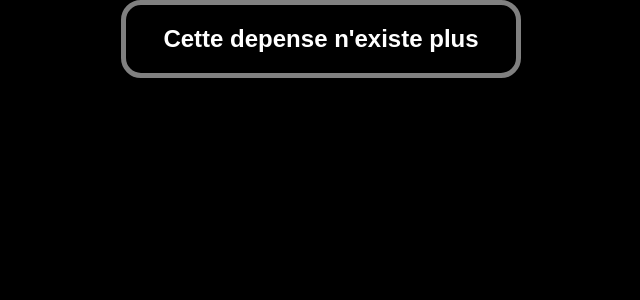
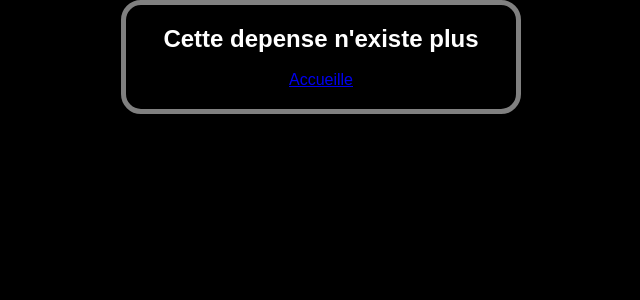
Before and after one commit to c-cedina/budget, a PHP site: page /suppression.php?depense=1 in a window 1280 px wide. Shown: the top 300 px of the page, without its empty margins (319-959 px from the left). Run offline with PHP 8.4, Linux system fonts and the light colour scheme; data that the repository does not hold is empty.

Commit message:
ajout retour accueille

```diff
--- a/modification.php
+++ b/modification.php
@@ -140,6 +140,10 @@ $date_depense_upd = $day_depense_upd . '-' . $month_depense_upd . '-' . $year_de
         <input type="submit" id="formupdate" name="formupdate" value="Modifier">
     </form>
     <br>
+    <p>Pour retourner a l'accueille cliquer si-dessous</p> <br>
+    <a href="https://gestiond-depense-50c701015e05.herokuapp.com/">
+        <h1> Accueille </h1>
+    </a>
     <script>
         document.getElementById('update_dps').onsubmit = function() {
             return confirm('Êtes-vous sûr de vouloir faire cette Modification ?');
--- a/suppression.php
+++ b/suppression.php
@@ -84,12 +84,17 @@ if ($result == true) {
         <br><br>
         <form id="delete_dps" method="post">
             <input type="submit" id="formdelete" name="formdelete" value="Supprimer">
-        </form>
+        </form><br><br>
+        <p>Pour retourner a l'accueille cliquer si-dessous</p><br>
+        <a href="https://gestiond-depense-50c701015e05.herokuapp.com/">
+            <h1> Accueille </h1>
+        </a>
         <script>
             document.getElementById('delete_dps').onsubmit = function() {
                 return confirm('Êtes-vous sûr de vouloir faire cette Supression ?');
             }
         </script>
+
     </div>
 
 <?php
@@ -98,7 +103,7 @@ if ($result == true) {
 ?>
     <div id=ajtdepense>
 
-        <h2>Cette depense n'existe plus </h2>
-    </div>
-<?php
+        <h2>Cette depense n'existe plus </h2><br>
+        <a href="https://gestiond-depense-50c701015e05.herokuapp.com/">Accueille</a>
+    <?php
 }
```
